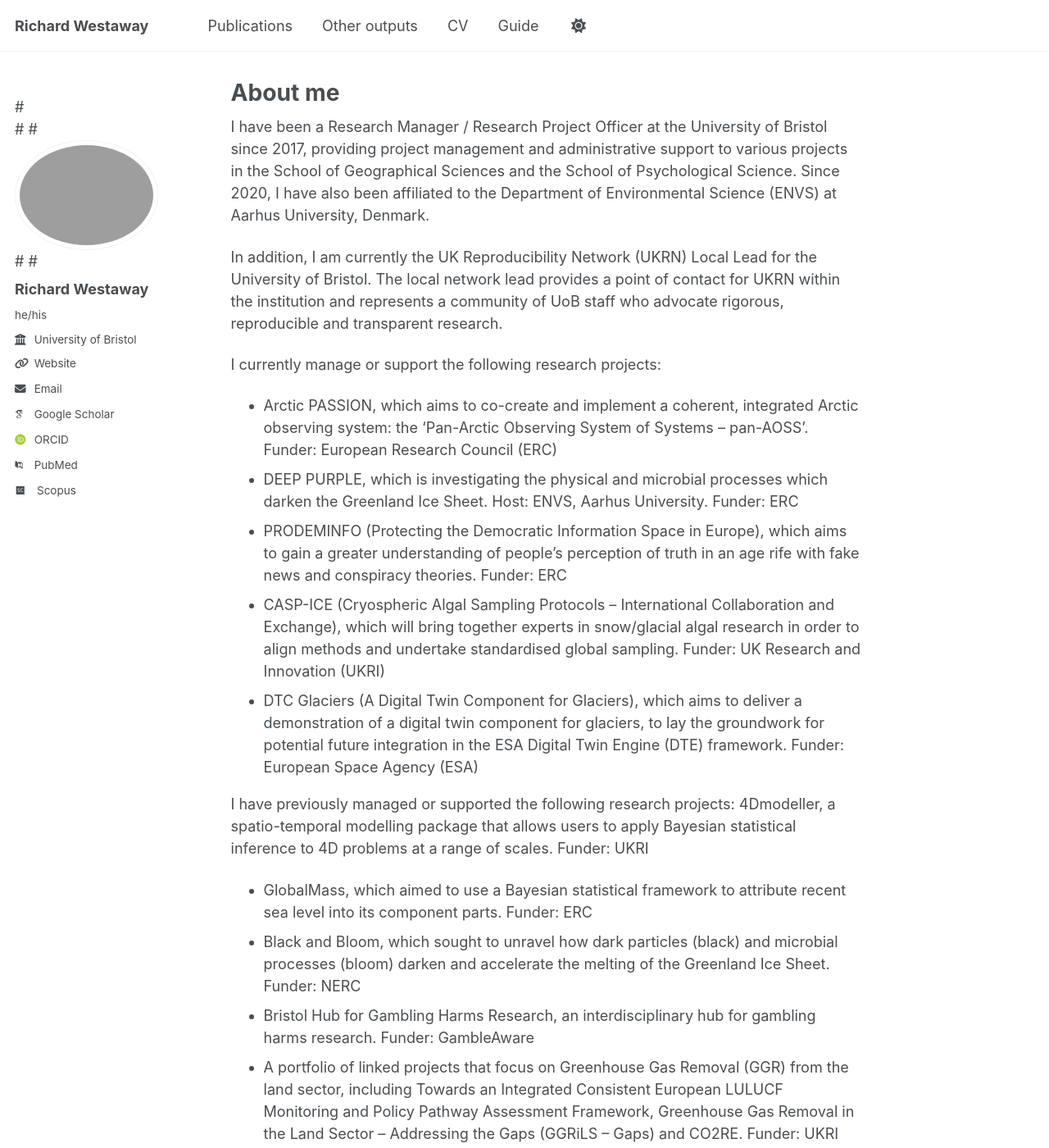
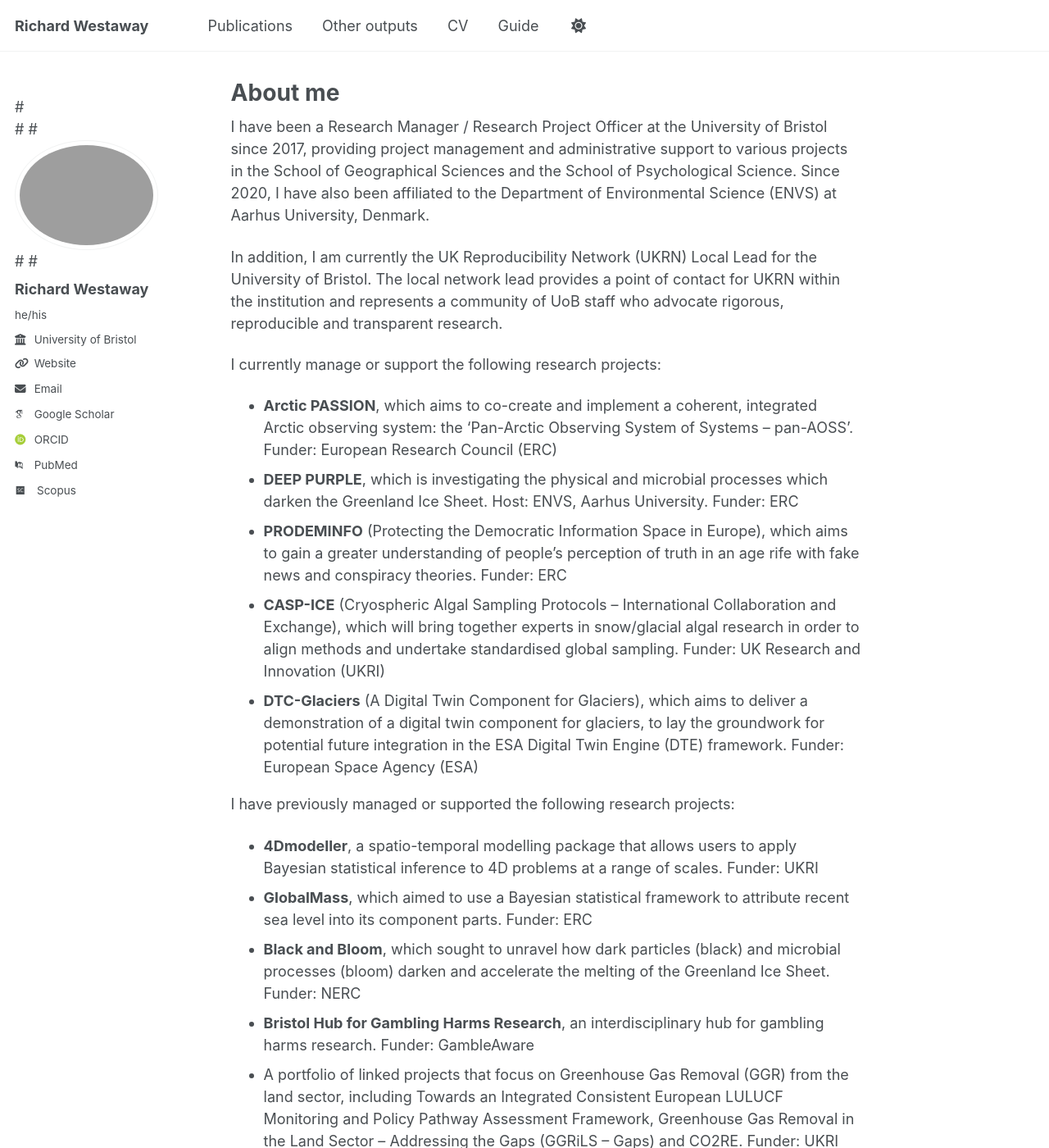
Before and after one commit to richardwestaway/richardwestaway.github.io, a Jekyll site: the page built from _pages/about.md, in a window 1280 px wide and 1400 px high. Shown: the whole window at 82% size. Built offline with Jekyll 4.4.1, drawn with Linux system fonts in a browser that asks for light colours; some web fonts are replaced.

Commit message:
Update about.md

```diff
--- a/_pages/about.md
+++ b/_pages/about.md
@@ -12,17 +12,17 @@ I have been a Research Manager / Research Project Officer at the University of B
 In addition, I am currently the UK Reproducibility Network (UKRN) Local Lead for the University of Bristol. The local network lead provides a point of contact for UKRN within the institution and represents a community of UoB staff who advocate rigorous, reproducible and transparent research.
 
 I currently manage or support the following research projects:
-- Arctic PASSION, which aims to co-create and implement a coherent, integrated Arctic observing system: the ‘Pan-Arctic Observing System of Systems – pan-AOSS’. Funder: European Research Council (ERC)
-- DEEP PURPLE, which is investigating the physical and microbial processes which darken the Greenland Ice Sheet. Host: ENVS, Aarhus University. Funder: ERC
-- PRODEMINFO (Protecting the Democratic Information Space in Europe), which aims to gain a greater understanding of people’s perception of truth in an age rife with fake news and conspiracy theories. Funder: ERC
-- CASP-ICE (Cryospheric Algal Sampling Protocols – International Collaboration and Exchange), which will bring together experts in snow/glacial algal research in order to align methods and undertake standardised global sampling. Funder: UK Research and Innovation (UKRI)
-- DTC Glaciers (A Digital Twin Component for Glaciers), which aims to deliver a demonstration of a digital twin component for glaciers, to lay the groundwork for potential future integration in the ESA Digital Twin Engine (DTE) framework. Funder: European Space Agency (ESA)
+- **Arctic PASSION**, which aims to co-create and implement a coherent, integrated Arctic observing system: the ‘Pan-Arctic Observing System of Systems – pan-AOSS’. Funder: European Research Council (ERC)
+- **DEEP PURPLE**, which is investigating the physical and microbial processes which darken the Greenland Ice Sheet. Host: ENVS, Aarhus University. Funder: ERC
+- **PRODEMINFO** (Protecting the Democratic Information Space in Europe), which aims to gain a greater understanding of people’s perception of truth in an age rife with fake news and conspiracy theories. Funder: ERC
+- **CASP-ICE** (Cryospheric Algal Sampling Protocols – International Collaboration and Exchange), which will bring together experts in snow/glacial algal research in order to align methods and undertake standardised global sampling. Funder: UK Research and Innovation (UKRI)
+- **DTC-Glaciers** (A Digital Twin Component for Glaciers), which aims to deliver a demonstration of a digital twin component for glaciers, to lay the groundwork for potential future integration in the ESA Digital Twin Engine (DTE) framework. Funder: European Space Agency (ESA)
 
 I have previously managed or supported the following research projects:
-4Dmodeller, a spatio-temporal modelling package that allows users to apply Bayesian statistical inference to 4D problems at a range of scales. Funder: UKRI
-- GlobalMass, which aimed to use a Bayesian statistical framework to attribute recent sea level into its component parts. Funder: ERC
-- Black and Bloom, which sought to unravel how dark particles (black) and microbial processes (bloom) darken and accelerate the melting of the Greenland Ice Sheet. Funder: NERC
-- Bristol Hub for Gambling Harms Research, an interdisciplinary hub for gambling harms research. Funder: GambleAware
+- **4Dmodeller**, a spatio-temporal modelling package that allows users to apply Bayesian statistical inference to 4D problems at a range of scales. Funder: UKRI
+- **GlobalMass**, which aimed to use a Bayesian statistical framework to attribute recent sea level into its component parts. Funder: ERC
+- **Black and Bloom**, which sought to unravel how dark particles (black) and microbial processes (bloom) darken and accelerate the melting of the Greenland Ice Sheet. Funder: NERC
+- **Bristol Hub for Gambling Harms Research**, an interdisciplinary hub for gambling harms research. Funder: GambleAware
 - A portfolio of linked projects that focus on Greenhouse Gas Removal (GGR) from the land sector, including Towards an Integrated Consistent European LULUCF Monitoring and Policy Pathway Assessment Framework,  Greenhouse Gas Removal in the Land Sector – Addressing the Gaps (GGRiLS – Gaps) and CO2RE. Funder: UKRI
 
 I also support other projects and activities within Bristol Glaciology Centre (BGC) and the Technology, Democracy, and Cognition Group (TeDCog), including contributing towards research. My wider interests include open research, science communication and data visualisation.
```
